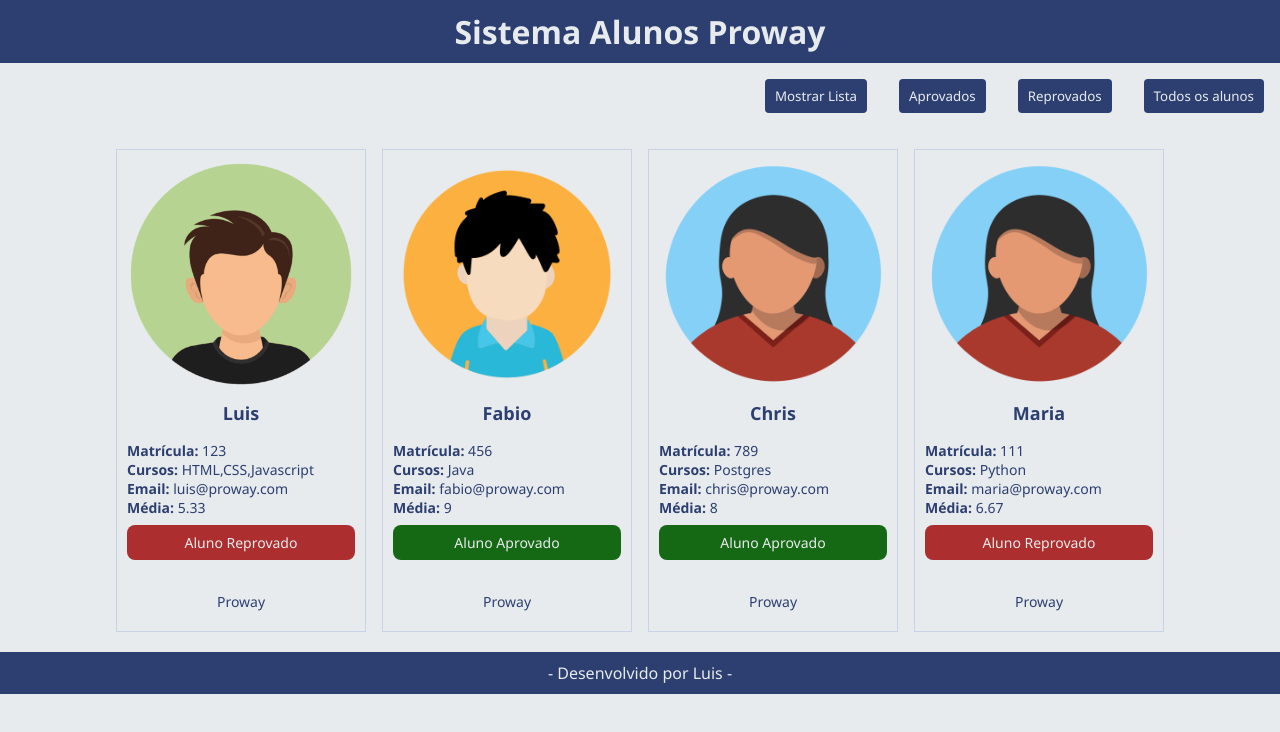
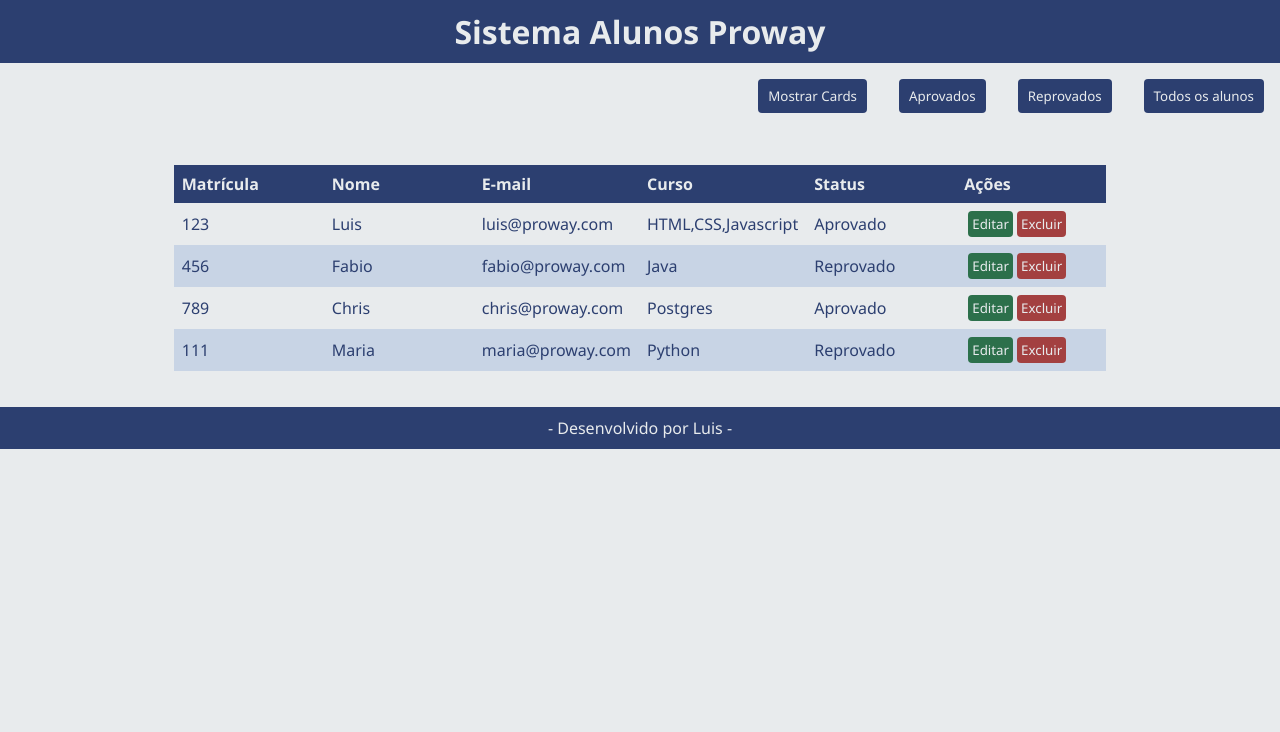
Before and after one commit to LuisRuediger/SuperDevProway, an Angular app in the folder Angular/Aula 02/escola/: page / in a window 1280 px wide. Shown: the top 732 px of the page. Built offline with nearby package versions, Linux system fonts and the light colour scheme.

Commit message:
ANGULAR_AULA_06 - adicionando botao de excluir

```diff
--- a/Angular/Aula 02/escola/src/app/app.html
+++ b/Angular/Aula 02/escola/src/app/app.html
@@ -20,7 +20,10 @@
   </section>
 
   <section class="lista" *ngIf="exibicao == 'lista'">
-    <app-aluno-lista [lista]="listaFiltrada"></app-aluno-lista>
+    <app-aluno-lista
+      [lista]="listaFiltrada"
+      (excluir)="onExcluir($event)"
+    ></app-aluno-lista>
   </section>
 </main>
 
--- a/Angular/Aula 02/escola/src/app/app.ts
+++ b/Angular/Aula 02/escola/src/app/app.ts
@@ -10,7 +10,7 @@ import { AlunoInterface } from './interfaces/AlunoInterface';
 export class App {
   protected title = 'escola';
 
-  exibicao: string = 'cards';
+  exibicao: string = 'lista';
 
   listaAlunos: AlunoInterface[] = [
     {
@@ -87,8 +87,20 @@ export class App {
   exibirListaCompleta(): void {
     this.listaFiltrada = [];
 
-    this.listaAlunos.map(aluno => {
-      this.listaFiltrada.push(aluno);
+    this.listaFiltrada = this.listaAlunos;
+
+    // this.listaAlunos.map(aluno => {
+    //   this.listaFiltrada.push(aluno);
+    // })
+  }
+
+  onExcluir(matricula: number): void {
+
+    this.listaAlunos.forEach((aluno, index) => {
+
+      if (matricula == aluno.matricula) {
+        this.listaAlunos.splice(index, 1)
+      }
     })
   }
 
--- a/Angular/Aula 02/escola/src/app/components/aluno-lista/aluno-lista.css
+++ b/Angular/Aula 02/escola/src/app/components/aluno-lista/aluno-lista.css
@@ -28,3 +28,28 @@ table tr:hover {
 td {
   padding: 8px;
 }
+
+.btn {
+  padding: 4px;
+  border: none;
+  border-radius: 4px;
+  margin-left: 4px;
+  cursor: pointer;
+}
+
+tr td:last-child() {
+  display: flex;
+  align-items: center;
+  justify-content: center;
+  text-align: center;
+}
+
+.btn-green {
+  background-color: #2c704b;
+  color: #E8EBED;
+}
+
+.btn-red {
+  background-color: #a34040;
+  color: #E8EBED;
+}
--- a/Angular/Aula 02/escola/src/app/components/aluno-lista/aluno-lista.html
+++ b/Angular/Aula 02/escola/src/app/components/aluno-lista/aluno-lista.html
@@ -5,6 +5,7 @@
     <th>E-mail</th>
     <th>Curso</th>
     <th>Status</th>
+    <th>Ações</th>
   </tr>
   <tr *ngFor="let aluno of lista">
     <td>{{ aluno.matricula }}</td>
@@ -12,5 +13,9 @@
     <td>{{ aluno.email }}</td>
     <td>{{ aluno.cursos}}</td>
     <td>{{ aluno.cadastro ? "Aprovado" : "Reprovado" }}</td>
+    <td>
+      <button class="btn btn-green">Editar</button>
+      <button class="btn btn-red" (click)="excluirAluno(aluno.matricula)">Excluir</button>
+    </td>
   </tr>
 </table>
--- a/Angular/Aula 02/escola/src/app/components/aluno-lista/aluno-lista.ts
+++ b/Angular/Aula 02/escola/src/app/components/aluno-lista/aluno-lista.ts
@@ -1,4 +1,4 @@
-import { Component, Input } from '@angular/core';
+import { Component, EventEmitter, Input, Output } from '@angular/core';
 import { AlunoInterface } from '../../interfaces/AlunoInterface';
 
 @Component({
@@ -9,6 +9,14 @@ import { AlunoInterface } from '../../interfaces/AlunoInterface';
 })
 export class AlunoLista {
 
+  @Output()
+  excluir: EventEmitter<number> = new EventEmitter();
+
   @Input()
   lista: AlunoInterface[] = [];
+
+  excluirAluno(matricula: number): void {
+    this.excluir.emit(matricula);
+  }
+
 }
```
